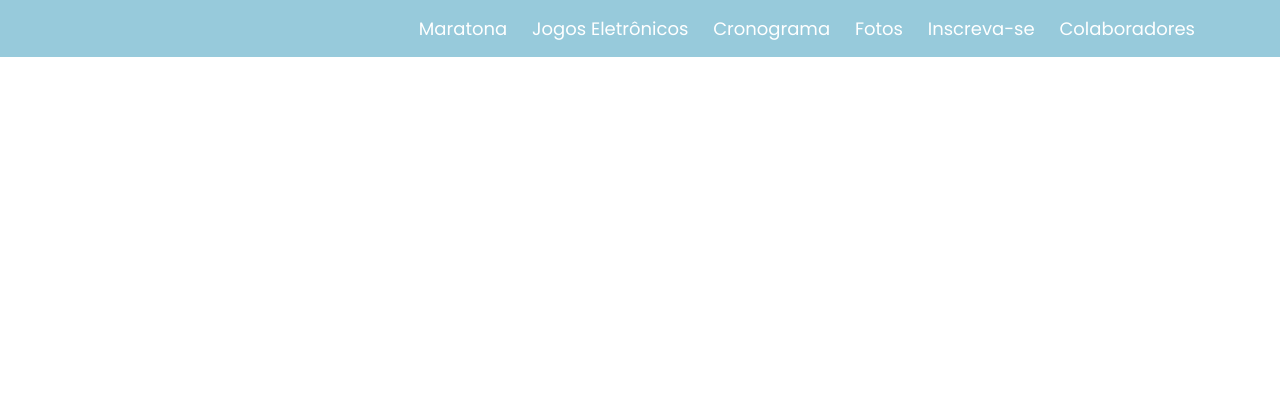
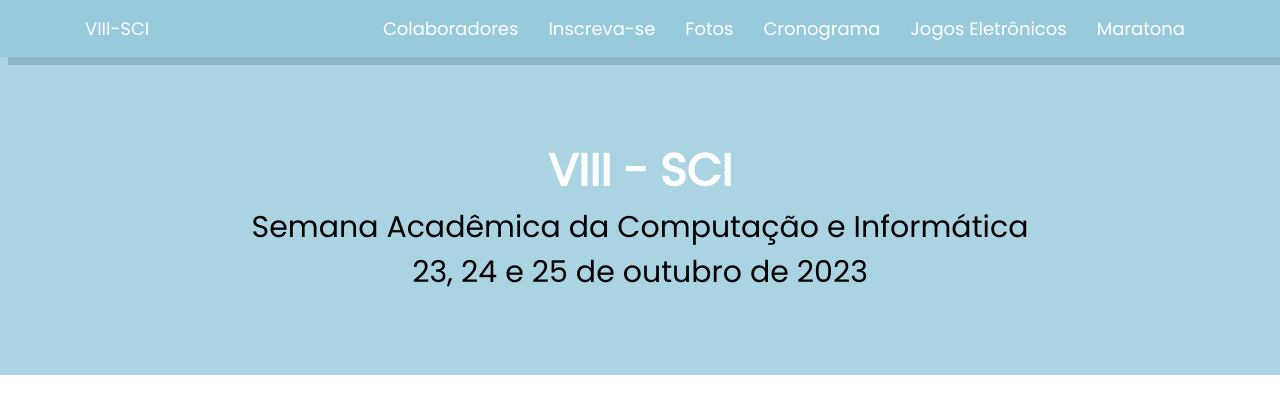
Before and after one commit to ericbrambilaifc/semana-academia, a plain HTML site: page index.html in a window 1280 px wide. Drawn offline with Linux system fonts and the light colour scheme.

Commit message:
ALTERAMOS TUDO

```diff
--- a/assets/css/styles.css
+++ b/assets/css/styles.css
@@ -15,6 +15,7 @@ body {
     background-color: #97cadb;
     padding-top: 10px;
     padding-bottom: 10px;
+    box-shadow: 8px 8px rgba(0, 0, 0, 0.603);
 }
 
 #nav ul li {
@@ -36,9 +37,20 @@ body {
     border-radius: 8px;
 }
 
+#nav ul.right li {
+    float: right;
+}
+
 .clearfix {
     position: relative;
     overflow: hidden;
+}
+
+.clearfix::before,
+.clearfix::after {
+    content: "";
+    display: block;
+    clear: both;
 }
 
 #nav ul li a {
@@ -49,7 +61,7 @@ body {
 }
 
 #nav ul#menu li:hover {
-    background-color: #02457a;
+    background-color: #0e4b7c4d;
 }
 
 .container {
@@ -57,3 +69,33 @@ body {
     max-width: 100%;
     margin: auto;
 }
+
+.col-1 {width: 8.33%;}
+.col-2 {width: 16.66%;}
+.col-3 {width: 24.99%;}
+.col-4 {width: 33.32%;}
+.col-5 {width: 41.65%;}
+.col-6 {width: 50%;}
+.col-7 {width: 58.31%;}
+.col-8 {width: 66.32%;}
+.col-9 {width: 74.97%;}
+.col-10 {width: 83.3%;}
+.col-11 {width: 91.63%;}
+.col-12 {width: 100%;}
+
+
+.main {
+    padding-top: 80px;
+    background-color: #97cadbce;
+    padding-bottom: 80px;
+    text-align: center;
+    font-size: 30px;
+}
+
+#main h1 {
+    color: white;
+}
+
+#main h6 {
+    color: white;
+}
--- a/index.html
+++ b/index.html
@@ -17,23 +17,36 @@
         <div class="container clearfix">
             <ul id="logo">
                 <li>
-                    <a rel="img" href="assets/img/logo_semana.png"></a>
+                    <a href="inicio">VIII-SCI</a>
                 </li>
             </ul>
             <ul id="menu">
                 <li>
-                    <a href="#maratona">Maratona</a>
-                    <a href="#jogos">Jogos Eletrônicos</a>
-                    <a href="#cronograma">Cronograma</a>
-                    <a href="#fotos">Fotos</a>
-                    <a href="#inscricao">Inscreva-se</a>
-                    <a href="#colaboradores">Colaboradores</a>
+                <li><a href="#maratona">Maratona</a></li>
+                <li><a href="#jogos">Jogos Eletrônicos</a></li>
+                <li><a href="#cronograma">Cronograma</a></li>
+                <li><a href="#fotos">Fotos</a></li>
+                <li><a href="#inscricao">Inscreva-se</a></li>
+                <li><a href="#colaboradores">Colaboradores</a></li>
 
                 </li>
             </ul>
         </div>
     </div>
 
+    <div id="main" class="main">
+        <section id="inicio">
+            <div class="container clearfix">
+                <div class="col-12">
+                    <b><h1>VIII - SCI</h1></b>
+                    <p>Semana Acadêmica da Computação e Informática</p>
+                    <p>23, 24 e 25 de outubro de 2023</p>
+                </div>
+            </div>
+        </section>
+
+    </div>
+
 </body>
 
 </html>
```
